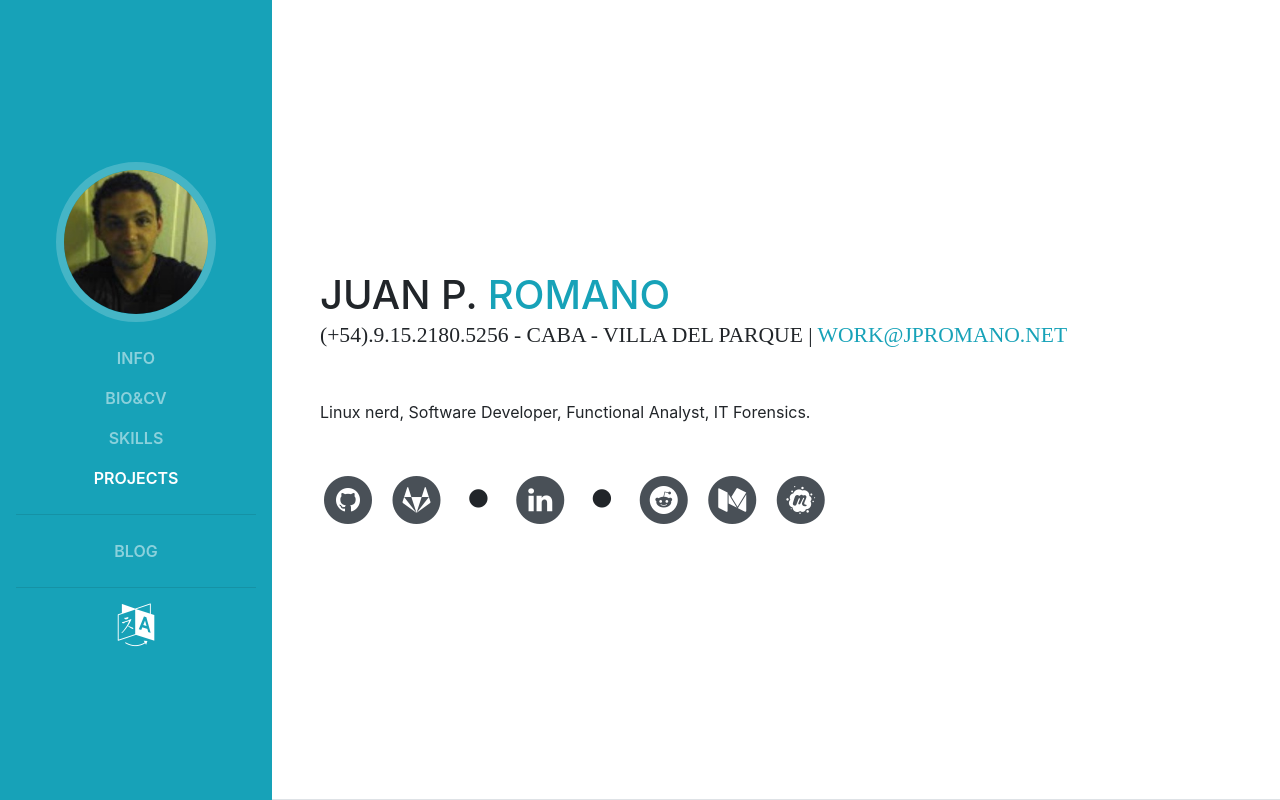
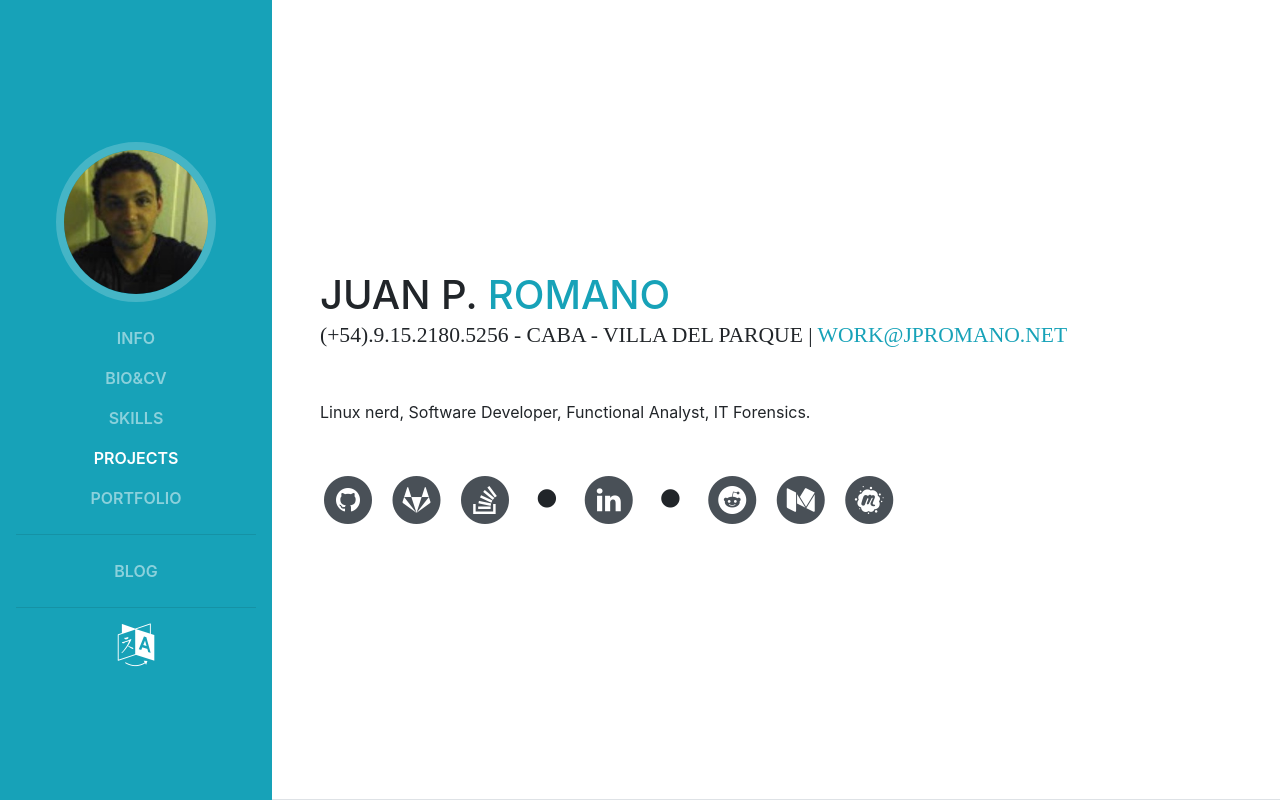
Before and after one commit to jpromanonet/personalSite, a website with bundled scripts: page 02_New_Site/en/index.html in a window 1280 px wide. Shown: the top 800 px of the page. Built offline with nearby package versions, Linux system fonts and the light colour scheme; a web font is replaced by a local one.

Commit message:
Stack Overflow and Portfolio links added on english version

```diff
--- a/02_New_Site/en/index.html
+++ b/02_New_Site/en/index.html
@@ -52,6 +52,9 @@
           </li>
           <li class="nav-item">
             <a class="nav-link js-scroll-trigger" href="#proyectos">Projects</a>
+          </li>
+          <li class="nav-item">
+            <a class="nav-link js-scroll-trigger" href="https://www.gitshowcase.com/jpromanonet" target="_blank">Portfolio</a>
           </li>
           <!--
           <li class="nav-item">
@@ -132,6 +135,14 @@
                 <span class="fa-stack fa-lg">
                   <i class="fa fa-circle fa-stack-2x"></i>
                   <i class="fa fa-gitlab fa-stack-1x fa-inverse"></i>
+                </span>
+              </a>
+            </li>
+            <li class="list-inline-item">
+              <a target="_blank" href="https://stackoverflow.com/users/11186701/juan-p-romano?tab=profile">
+                <span class="fa-stack fa-lg">
+                  <i class="fa fa-circle fa-stack-2x"></i>
+                  <i class="fa fa-stack-overflow fa-stack-1x fa-inverse"></i>
                 </span>
               </a>
             </li>
```
